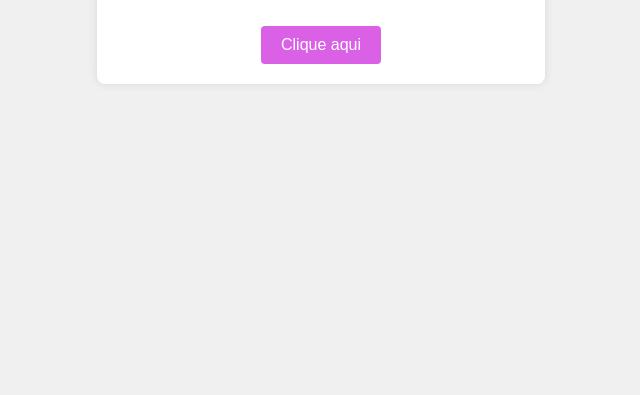
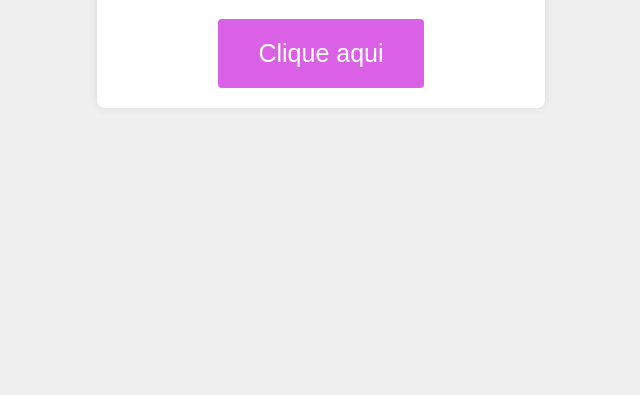
Before and after one commit to mariaato/comjava, a plain HTML site: page index.html in a window 1280 px wide. Shown: the part 405-800 px from the top of the page, without its empty margins (319-959 px from the left). Drawn offline with Linux system fonts and the light colour scheme.

Commit message:
Update style.css

```diff
--- a/style.css
+++ b/style.css
@@ -18,9 +18,9 @@ body {
 }
 
 button {
-    padding: 10px 20px;
-    font-size: 16px;
-    margin-top: 20px;
+    padding: 20px 40px;
+    font-size: 25px;
+    margin-top: 37px;
     cursor: pointer;
     border: none;
     border-radius: 4px;
```
